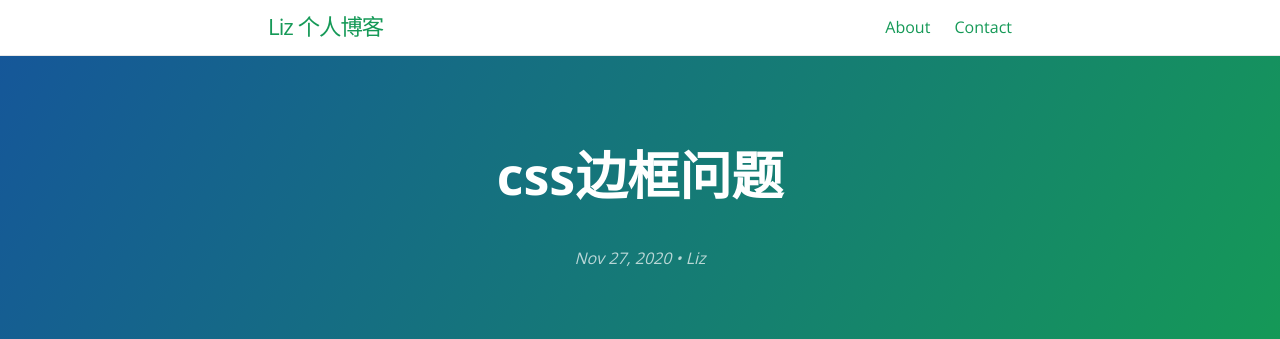
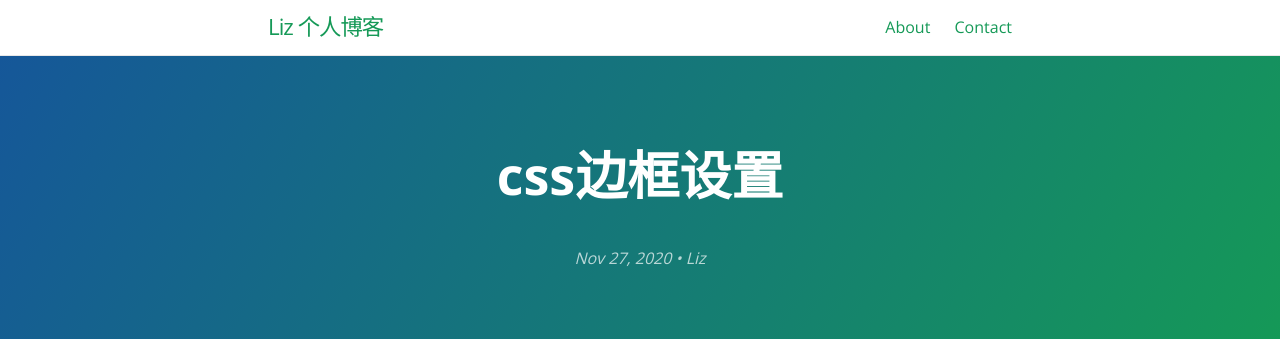
Before and after one commit to LizSeven/LizSeven.github.io, a Jekyll site: the page built from _posts/2020-11-27-css边框设置.md, in a window 1280 px wide and 900 px high. Shown: the top 339 px of the window. Built offline with Jekyll 4.4.1, drawn with Linux system fonts in a browser that asks for light colours.

Commit message:
2020-11-27-css边框设置.md

```diff
--- a/_posts/2020-11-27-css边框设置.md
+++ b/_posts/2020-11-27-css边框设置.md
@@ -1,6 +1,6 @@
 ---
 layout: post
-title: "css边框问题"
+title: "css边框设置"
 categories: css
 author: "Liz"
 ---
```
